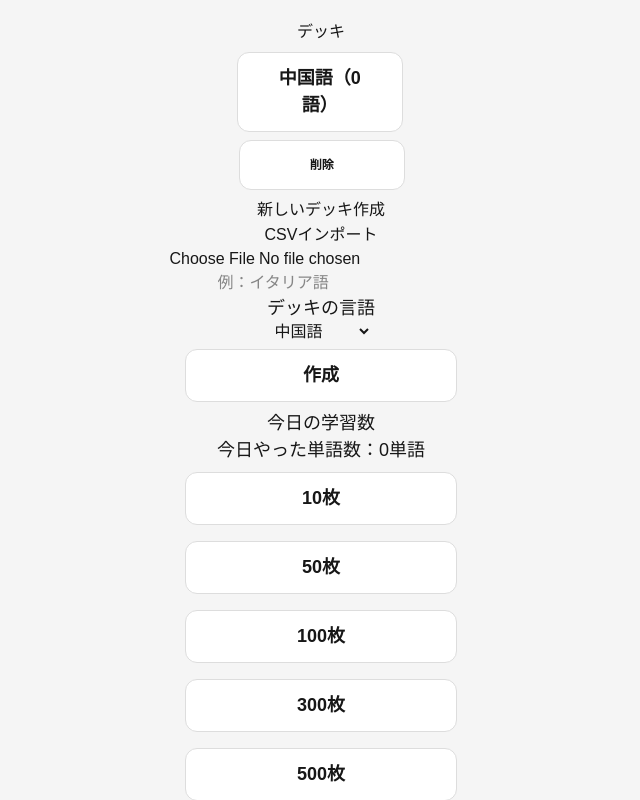
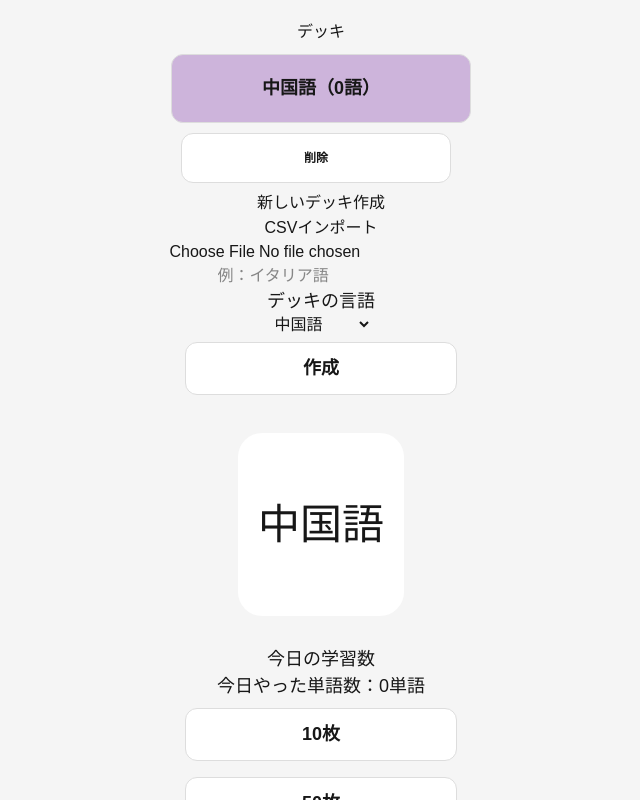
Before and after one commit to mio3087/anki-vocabulary-app, a Next.js app: page / in a window 1280 px wide. Shown: the top 800 px of the page, without its empty margins (319-959 px from the left). Built offline with nearby package versions, Linux system fonts and the light colour scheme; no server answers; the database is empty.

Commit message:
デッキ選択画面を改善

```diff
--- a/app/page.tsx
+++ b/app/page.tsx
@@ -5,7 +5,7 @@
 import { useEffect, useState } from "react";
 import { shuffle } from "./shuffle"
 import { db } from "@/lib/firebase";
-import { collection, getDocs } from "firebase/firestore";
+import { collection, getDocs, addDoc, setDoc, doc } from "firebase/firestore";
 
 type Word = {
   word: string;
@@ -69,6 +69,10 @@ const [newMeaning, setNewMeaning] = useState("");
   const [totalIncorrect, setTotalIncorrect] = useState(0);
 
   const [todayCount, setTodayCount] = useState(0);
+
+
+
+
 
 
   useEffect(() => {
@@ -142,6 +146,9 @@ loadFirebaseWords();
   const loadCSV = (
     e: React.ChangeEvent<HTMLInputElement>
   ) => {
+const selectedDeck =
+  localStorage.getItem("currentDeck") || currentDeck;
+
 
     alert("CSVボタン押された");
 
@@ -196,7 +203,7 @@ Array.from(files).forEach((file) => {
 
 
 
-reader.onload = () => {
+reader.onload = async () => {
   alert("onload開始");
 
 
@@ -236,8 +243,8 @@ return {
   example: "",
   example_jp: "",
   language: decks.find(
-    (deck) => deck.name === currentDeck
-  )?.language || "zh-CN",
+  (deck) => deck.name === selectedDeck
+)?.language || "zh-CN",
   correct: 0,
   incorrect: 0,
 };
@@ -253,8 +260,19 @@ return {
   console.log("作成単語", newWords);
   alert("単語数：" + newWords.length);
 
+
+
+for (const word of newWords) {
+  await addDoc(
+    collection(db, "words"),
+    word
+  );
+}
+
+
+
   const updatedDecks = decks.map((deck) => {
-  if (deck.name === currentDeck) {
+  if (deck.name === selectedDeck) {
     return {
       ...deck,
       words: [...deck.words, ...newWords],
@@ -279,9 +297,8 @@ localStorage.setItem(
 );
 
 const current = updatedDecks.find(
-  (deck) => deck.name === currentDeck
+  (deck) => deck.name === selectedDeck
 );
-
 
 
 if (current) {
@@ -638,23 +655,47 @@ window.speechSynthesis.speak(speech);
 
 
 <button
+  style={{
+  display: "block",
+  width: "300px",
+  padding: "20px",
+  margin: "10px 0",
+  fontSize: "18px",
+  cursor: "pointer",
+  background:
+    currentDeck === deck.name
+      ? "#cdb4db"
+      : "white",
+}}
   onClick={() => {
     setCurrentDeck(deck.name);
-    setWords(deck.words);
-    setAllWords(deck.words);
+
+localStorage.setItem(
+  "currentDeck",
+  deck.name
+);
+
+setWords(deck.words);
+setAllWords(deck.words);
   }}
 >
-  {deck.name}（{deck.words.length}語）
+
+{deck.name}（{deck.words.length}語）
+
 </button>
 
+<button
+style={{
 
-<button
-  style={{
+
     marginLeft: "10px",
     padding: "4px 8px",
     fontSize: "12px",
   }}
-  onClick={() => {
+
+  onClick={(e) => {
+  e.stopPropagation();
+
   const updatedDecks = decks.filter(
     (d) => d.name !== deck.name
   );
@@ -740,7 +781,9 @@ CSVインポート
 </button>
 
 
-
+<h2>
+  {currentDeck}
+</h2>
 
 
         <p>
```
Also changed, not shown: 2 other files (tests, documents, lock files or other folders).
